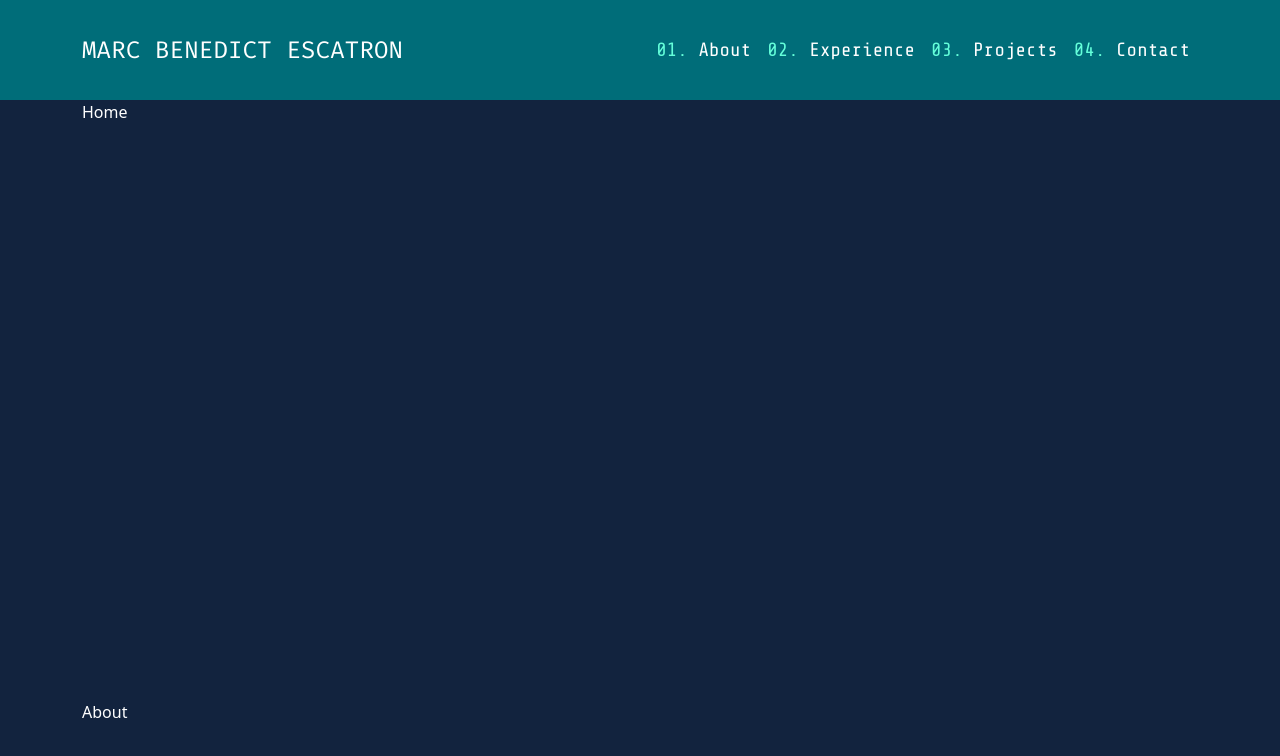
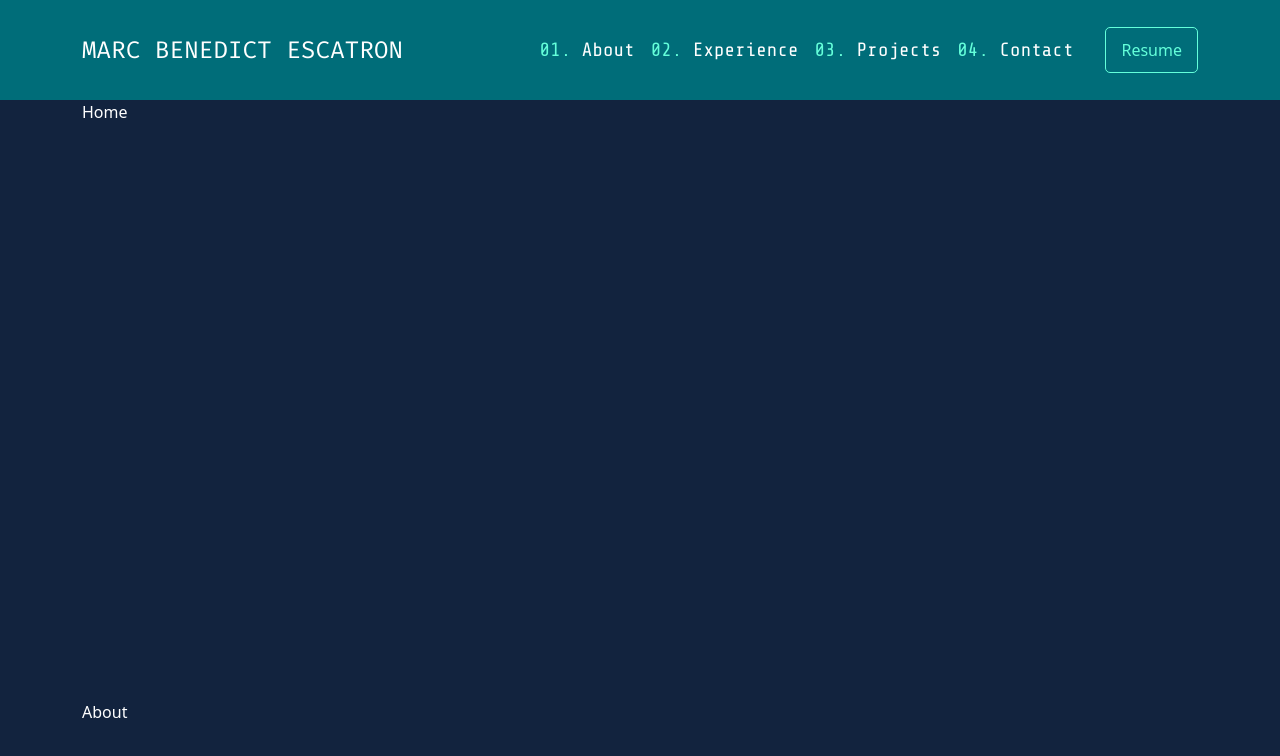
Before and after one commit to MarcEscatron07/marc-portfolio-nextjs, a Next.js app: page / in a window 1280 px wide. Shown: the top 756 px of the page. Built offline with nearby package versions, Linux system fonts and the light colour scheme.

Commit message:
added Resume button

```diff
--- a/components/Header.tsx
+++ b/components/Header.tsx
@@ -26,10 +26,10 @@ function Header() {
                     <span className="navbar-toggler-icon text-white"></span>
                 </button>
                 <div className="collapse navbar-collapse" id="navbarHeader">
-                    <ul className="navbar-nav ms-auto mb-2 mb-lg-0">
+                    <ul className="navbar-nav ms-auto me-4 mb-2 mb-lg-0">
                         {NAV_LINKS && NAV_LINKS.map((navlink, idx) => {
                             return (
-                                <li key={idx} className="nav-item">
+                                <li key={idx} className="nav-item text-lg-center">
                                     <Link
                                     className={`nav-link${activeLinkChecker(navlink.name)}`}
                                     href={navlink.link}
@@ -40,6 +40,7 @@ function Header() {
                             )
                         })}
                     </ul>
+                    <button className="btn-outline">Resume</button>
                 </div>
             </div>
         </nav>
--- a/styles/globals.css
+++ b/styles/globals.css
@@ -57,7 +57,6 @@ a {
 }
 .navbar-header .nav-item {
   min-width: 80px;
-  text-align: center;
 }
 .navbar-header .nav-bullet {
   color: #64ffda;
@@ -86,4 +85,15 @@ a {
   border-top: 2px solid #64ffda;
 }
 
+.btn-outline {
+  background: none;
+  color: #64ffda;
+  border: 1px solid #64ffda;
+  padding: 10px 15px;
+  border-radius: 5px;
+}
+.btn-outline:hover {
+  background: #046f5f;
+}
+
 /*# sourceMappingURL=globals.css.map */
--- a/styles/globals.scss
+++ b/styles/globals.scss
@@ -81,7 +81,6 @@ a {
 
     .nav-item {
         min-width: 80px;
-        text-align: center;
     }
 
     .nav-bullet {
@@ -112,3 +111,15 @@ a {
     padding: 20px;
     border-top: 2px solid $light-secondary;
 }
+
+.btn-outline {
+    background: none;
+    color: $light-secondary;
+    border: 1px solid $light-secondary;
+    padding: 10px 15px;
+    border-radius: 5px;
+
+    &:hover {
+        background: #046f5f;
+    }
+}
```
Also changed, not shown: 1 other file (tests, documents, lock files or other folders).
